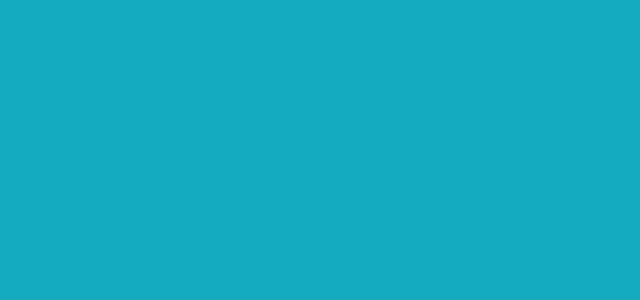
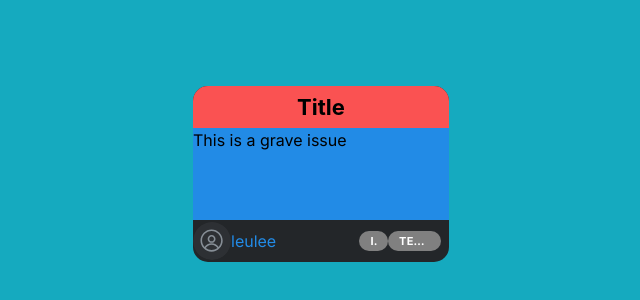
Before and after one commit to hooyunzhe/SupportPeer42, a Next.js app in the folder frontend/: page / in a window 1280 px wide. Shown: the part 226-526 px from the top of the page, without its empty margins (319-959 px from the left). Built offline with nearby package versions, Linux system fonts and the light colour scheme.

Commit message:
feat: Added Support ticket components

```diff
--- a/frontend/src/app/page.tsx
+++ b/frontend/src/app/page.tsx
@@ -1,6 +1,8 @@
 'use client';
 import '@mantine/core/styles.css';
 import { Box } from '@mantine/core';
+import SupportTicket from '@/components/SupportTicket';
+import SupportTicketHeader from '@/components/SupportTicketHeader';
 
 export default function Home() {
   return (
@@ -10,9 +12,11 @@ export default function Home() {
       bg='cyan'
       style={{
         display: 'flex',
-        justifyContent: 'space-between',
+        justifyContent: 'center',
         alignItems: 'center',
       }}
-    ></Box>
+    >
+      <SupportTicket title='Title' status={false} />
+    </Box>
   );
 }
--- /dev/null
+++ b/frontend/src/components/SupportTicket.tsx
@@ -0,0 +1,40 @@
+import { Card } from '@mantine/core';
+import SupportTicketHeader from './SupportTicketHeader';
+import { Stats } from 'fs';
+import SupportTicketContent from './SupportTicketContent';
+import SupportTicketFooter from './SupportTicketFooter';
+
+interface SupportTicketProps {
+  title: string;
+  description: string;
+  status: boolean;
+  user: string;
+  flag: boolean;
+  importance: number;
+  category: string
+}
+export default function SupportTicket({
+  title,
+  description,
+  status,
+  user,
+  flag,
+  importance,
+  category
+}: SupportTicketProps) {
+  return (
+    <Card
+      w='20vw'
+      h='22vh'
+      p='0'
+      bg='#232629'
+      style={{
+        borderRadius: '15px',
+      }}
+    >
+      <SupportTicketHeader title={title} status={status}></SupportTicketHeader>
+      <SupportTicketContent description='This is a grave issue'></SupportTicketContent>
+      <SupportTicketFooter user='leulee' importance='II' category='tech'></SupportTicketFooter>
+    </Card>
+  );
+}
--- /dev/null
+++ b/frontend/src/components/SupportTicketContent.tsx
@@ -0,0 +1,13 @@
+import { Box } from "@mantine/core"
+
+interface SupportTicketContentProps{
+  description: string
+}
+
+export default function SupportTicketContent ({
+  description
+}: SupportTicketContentProps) {
+  return<Box h='55%' w='100%' bg='blue'>
+    {description}
+  </Box>
+}
--- /dev/null
+++ b/frontend/src/components/SupportTicketFooter.tsx
@@ -0,0 +1,20 @@
+import { Avatar, Badge, Flex, Text } from "@mantine/core"
+
+interface SupportTicketFooterProp {
+  user: string
+  importance: string
+  category: string
+}
+
+export default function SupportTicketFooter({user, importance, category} : SupportTicketFooterProp) {
+  return<Flex h='25%' justify='space-between' w='100%' align='center' gap='30'>
+    <Flex align='center'>
+    <Avatar></Avatar>
+    <Text color="blue">{user}</Text>
+    </Flex>
+    <Flex justify='space-around' mr='3%' w='32%'>
+    <Badge color="grey">{importance}</Badge>
+    <Badge color="grey">{category}</Badge>
+    </Flex>
+  </Flex>
+}
--- /dev/null
+++ b/frontend/src/components/SupportTicketHeader.tsx
@@ -0,0 +1,20 @@
+import { Avatar, Blockquote, Box, Flex, Title } from '@mantine/core';
+import { Content } from 'next/font/google';
+
+interface SupportTicketHeaderProps {
+  title: string;
+  status: boolean;
+}
+
+export default function SupportTicketHeader({
+  title,
+  status,
+}: SupportTicketHeaderProps) {
+  return (
+    <Flex bg={status ? 'green' : 'red'} w='100%' h='25%' justify={'center'} align='center'>
+      <Title order={3}>
+       { title}
+       </Title>
+    </Flex>
+  );
+}
```
